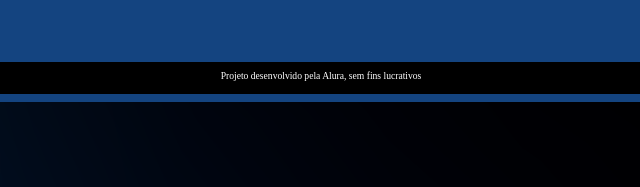
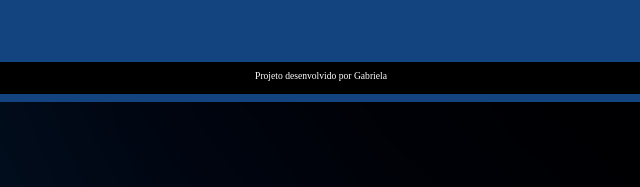
Before and after one commit to gabiileme/perguntas, a plain HTML site: page index.html in a window 1280 px wide. Shown: the part 706-893 px from the top of the page, 327-967 px from the left. Drawn offline with Linux system fonts and the light colour scheme.

Commit message:
Update index.html

```diff
--- a/index.html
+++ b/index.html
@@ -23,7 +23,7 @@
         </section>
     </main>
     <footer>
-        <p>Projeto desenvolvido pela Alura, sem fins lucrativos</p>
+        <p>Projeto desenvolvido por Gabriela</p>
     </footer>
     <script src="app.js"></script>
     <script src="perguntas.js"></script>
```
